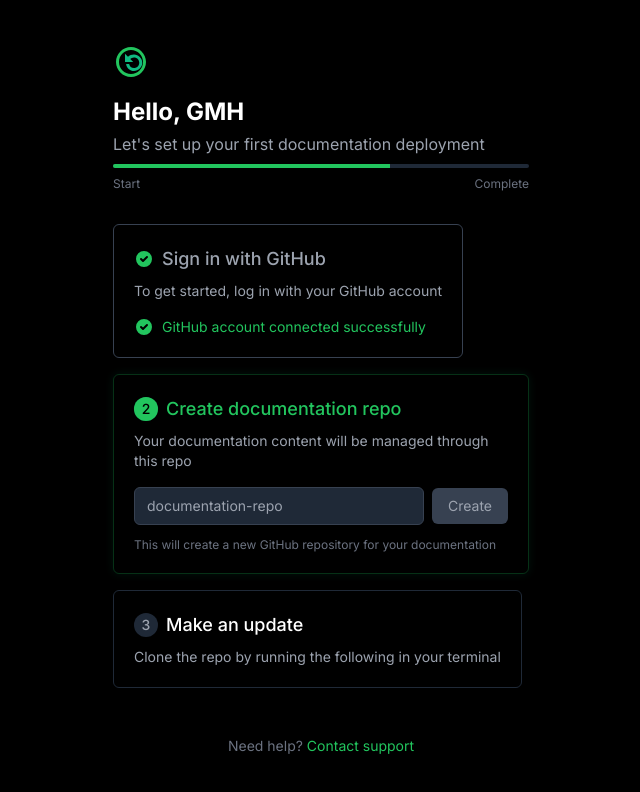
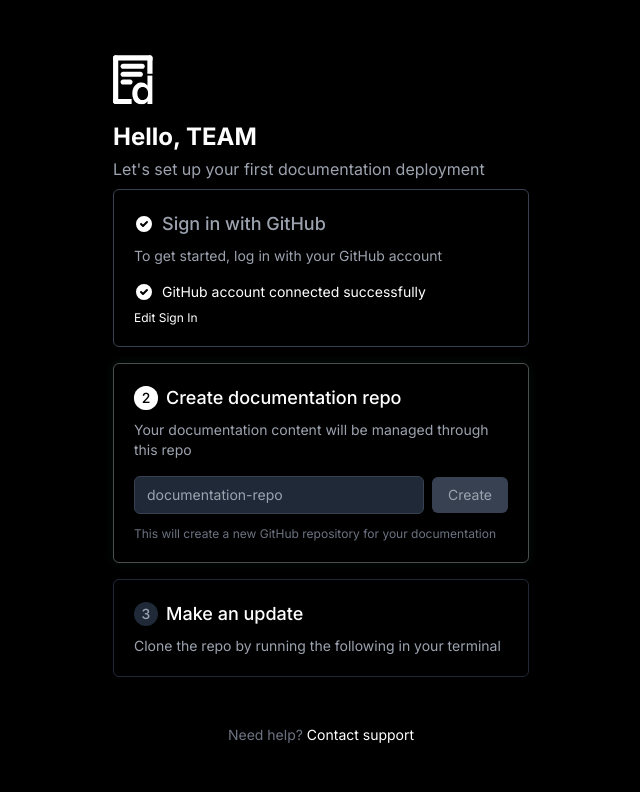
Before and after one commit to giannihart/flow-signup-clone, a React (Vite) app: page / in a window 1280 px wide. Both pictures are taken after a click on the button "Login with GitHub". Shown: the top 792 px of the page, without its empty margins (319-959 px from the left). Built offline with nearby package versions, Linux system fonts and the light colour scheme.

Commit message:
updated colors

```diff
--- a/src/components/Logo.tsx
+++ b/src/components/Logo.tsx
@@ -1,25 +1,29 @@
-
 import React from "react";
 
 const Logo = () => {
   return (
     <div className="flex items-center mb-4">
       <svg
-        width="36"
-        height="36"
-        viewBox="0 0 36 36"
+        width="40"
+        height="50"
+        viewBox="0 0 80 99"
         fill="none"
         xmlns="http://www.w3.org/2000/svg"
-        className="text-green-500"
+        className="text-white"
       >
-        <path
-          d="M18 3C9.75 3 3 9.75 3 18C3 26.25 9.75 33 18 33C26.25 33 33 26.25 33 18C33 9.75 26.25 3 18 3ZM18 30C11.4 30 6 24.6 6 18C6 11.4 11.4 6 18 6C24.6 6 30 11.4 30 18C30 24.6 24.6 30 18 30Z"
-          fill="currentColor"
-        />
-        <path
-          d="M21 10.5C18.75 10.5 16.5 11.25 15 12.75L12 9.75V18H20.25L17.25 15C18 14.25 19.5 13.5 21 13.5C24 13.5 26.25 15.75 26.25 18.75C26.25 21.75 24 24 21 24C18.375 24 16.5 22.125 16.125 19.875H13.125C13.5 23.625 16.875 27 21 27C25.5 27 29.25 23.25 29.25 18.75C29.25 14.25 25.5 10.5 21 10.5Z"
-          fill="#10B981"
-        />
+        <mask id="mask0_172_451" style={{maskType: "luminance"}} maskUnits="userSpaceOnUse" x="38" y="39" width="42" height="60">
+          <path d="M38.0137 39.9199H79.342V98.2922H38.0137V39.9199Z" fill="white"/>
+        </mask>
+        <g mask="url(#mask0_172_451)">
+          <path d="M57.0321 98.2556C53.3875 98.2556 50.1661 97.3359 47.3678 95.4964C44.5744 93.6497 42.4023 91.0813 40.8589 87.7914C39.313 84.5064 38.54 80.7199 38.54 76.4369C38.54 72.149 39.313 68.3625 40.8589 65.0726C42.4023 61.7851 44.5744 59.2192 47.3678 57.3798C50.1661 55.533 53.3875 54.6084 57.0321 54.6084C59.5246 54.6084 61.7089 55.0463 63.5777 55.9195C65.4465 56.7903 67.2296 58.4218 68.9272 60.814V40.4189H79.0391V97.4312H68.9272V92.1282C67.2296 94.4691 65.4465 96.0737 63.5777 96.9469C61.7089 97.8202 59.5246 98.2556 57.0321 98.2556ZM59.3509 89.5844C62.592 89.5844 65.2117 88.3662 67.2076 85.9226C69.2036 83.4839 70.2016 80.3212 70.2016 76.4369C70.2016 72.5477 69.2036 69.385 67.2076 66.9414C65.2117 64.5002 62.592 63.2796 59.3509 63.2796C56.1564 63.2796 53.5856 64.5124 51.6337 66.9805C49.6891 69.4461 48.718 72.599 48.718 76.4369C48.718 80.2209 49.6891 83.3592 51.6337 85.8492C53.5856 88.3393 56.1564 89.5844 59.3509 89.5844Z" fill="currentColor"/>
+        </g>
+        <path d="M68.6973 5.16603C68.6973 2.31291 71.0102 0 73.8633 0C76.7164 0 79.0293 2.31291 79.0293 5.16604V37.1015H68.6973V5.16603Z" fill="currentColor"/>
+        <path d="M0.129883 5C0.129883 2.23858 2.36846 0 5.12988 0H74.0293C76.7908 0 79.0294 2.23858 79.0294 5V10.3321H0.129883V5Z" fill="currentColor"/>
+        <path d="M15.1582 21.8273C15.1582 19.11 17.361 16.9072 20.0782 16.9072H58.6111C61.3283 16.9072 63.5311 19.11 63.5311 21.8273C63.5311 24.8162 61.108 27.2393 58.1191 27.2393H20.5702C17.5813 27.2393 15.1582 24.8162 15.1582 21.8273Z" fill="currentColor"/>
+        <path d="M15.1582 37.795C15.1582 35.0778 17.361 32.875 20.0782 32.875H54.8539C57.5712 32.875 59.774 35.0778 59.774 37.795C59.774 40.784 57.3509 43.2071 54.3619 43.2071H20.5702C17.5813 43.2071 15.1582 40.784 15.1582 37.795Z" fill="currentColor"/>
+        <path d="M15.1582 53.2931C15.1582 50.5758 17.361 48.373 20.0782 48.373H34.1898C36.907 48.373 39.1098 50.5758 39.1098 53.2931C39.1098 56.2821 36.6868 58.7051 33.6978 58.7051H20.5702C17.5813 58.7051 15.1582 56.2821 15.1582 53.2931Z" fill="currentColor"/>
+        <path d="M0.129883 5.16604C0.129883 2.31292 2.4428 0 5.29592 0V0C8.14904 0 10.462 2.31291 10.462 5.16604V97.6851H5.12988C2.36846 97.6851 0.129883 95.4465 0.129883 92.6851V5.16604Z" fill="currentColor"/>
+        <path d="M0.129883 92.5186C0.129883 89.6655 2.4428 87.3525 5.29592 87.3525H37.2314V97.6846H5.29592C2.44279 97.6846 0.129883 95.3717 0.129883 92.5186Z" fill="currentColor"/>
       </svg>
     </div>
   );
--- a/src/components/ProgressIndicator.tsx
+++ b/src/components/ProgressIndicator.tsx
@@ -1,4 +1,3 @@
-
 import React from "react";
 
 interface ProgressIndicatorProps {
@@ -14,7 +13,7 @@ const ProgressIndicator: React.FC<ProgressIndicatorProps> = ({
     <div className="w-full mb-8">
       <div className="w-full h-1 bg-gray-800 rounded-full overflow-hidden">
         <div
-          className="h-full bg-green-500 transition-all duration-500 ease-in-out"
+          className="h-full bg-white transition-all duration-500 ease-in-out"
           style={{ width: `${(currentStep / totalSteps) * 100}%` }}
         ></div>
       </div>
--- a/src/components/SignupFlow.tsx
+++ b/src/components/SignupFlow.tsx
@@ -1,16 +1,14 @@
-
 import React, { useState, useEffect } from "react";
 import Logo from "@/components/Logo";
 import GitHubButton from "@/components/GitHubButton";
 import StepCard from "@/components/StepCard";
 import Accordion from "@/components/Accordion";
-import ProgressIndicator from "@/components/ProgressIndicator";
 
 interface SignupFlowProps {
   initialUserName?: string;
 }
 
-const SignupFlow: React.FC<SignupFlowProps> = ({ initialUserName = "GMH" }) => {
+const SignupFlow: React.FC<SignupFlowProps> = ({ initialUserName = "TEAM" }) => {
   const [userName, setUserName] = useState(initialUserName);
   const [currentStep, setCurrentStep] = useState(1);
   const [isGithubAuthorized, setIsGithubAuthorized] = useState(false);
@@ -82,12 +80,12 @@ const SignupFlow: React.FC<SignupFlowProps> = ({ initialUserName = "GMH" }) => {
       if (button) {
         const originalText = button.textContent;
         button.textContent = 'Copied!';
-        button.classList.add('bg-green-600', 'text-white');
+        button.classList.add('bg-white', 'text-black');
         button.classList.remove('bg-gray-700', 'text-gray-300');
 
         setTimeout(() => {
           button.textContent = originalText;
-          button.classList.remove('bg-green-600', 'text-white');
+          button.classList.remove('bg-white', 'text-black');
           button.classList.add('bg-gray-700', 'text-gray-300');
         }, 2000);
       }
@@ -105,6 +103,23 @@ const SignupFlow: React.FC<SignupFlowProps> = ({ initialUserName = "GMH" }) => {
           button.classList.remove('bg-red-600');
         }, 2000);
       }
+    }
+  };
+
+  const resetStep = (stepToReset: number) => {
+    switch (stepToReset) {
+      case 1:
+        setIsGithubAuthorized(false);
+        setEmail("");
+        setPassword("");
+        setCurrentStep(1);
+        break;
+      case 2:
+        setRepoName("");
+        setCurrentStep(2);
+        break;
+      default:
+        break;
     }
   };
 
@@ -126,8 +141,6 @@ const SignupFlow: React.FC<SignupFlowProps> = ({ initialUserName = "GMH" }) => {
       <h1 className="text-2xl font-bold mb-1">Hello, {userName}</h1>
       <p className="text-gray-400 mb-2">Let's set up your first documentation deployment</p>
 
-      <ProgressIndicator totalSteps={3} currentStep={currentStep} />
-
       <StepCard
         stepNumber={1}
         title="Sign in with GitHub"
@@ -145,7 +158,7 @@ const SignupFlow: React.FC<SignupFlowProps> = ({ initialUserName = "GMH" }) => {
               {isLoading && currentStep === 1 ? "Connecting..." : "Login with GitHub"}
             </GitHubButton>
 
-            <div className="mt-4">
+            <div className="mt-4 w-full">
               <Accordion title="Don't want to authorize GitHub OAuth?">
                 <div className="flex flex-col space-y-3 animate-slide-up opacity-0">
                   <input
@@ -178,11 +191,18 @@ const SignupFlow: React.FC<SignupFlowProps> = ({ initialUserName = "GMH" }) => {
             </div>
           </>
         ) : (
-          <div className="text-green-500 flex items-center animate-slide-up">
+          <div className="text-white flex items-center animate-slide-up">
             <svg xmlns="http://www.w3.org/2000/svg" className="h-5 w-5 mr-2" viewBox="0 0 20 20" fill="currentColor">
               <path fillRule="evenodd" d="M10 18a8 8 0 100-16 8 8 0 000 16zm3.707-9.293a1 1 0 00-1.414-1.414L9 10.586 7.707 9.293a1 1 0 00-1.414 1.414l2 2a1 1 0 001.414 0l4-4z" clipRule="evenodd" />
             </svg>
             GitHub account connected successfully
+          </div>
+        )}
+
+        {currentStep > 1 && (
+          <div className="text-xs text-white hover:underline mt-2 cursor-pointer"
+               onClick={() => resetStep(1)}>
+            Edit Sign In
           </div>
         )}
       </StepCard>
@@ -210,7 +230,7 @@ const SignupFlow: React.FC<SignupFlowProps> = ({ initialUserName = "GMH" }) => {
                 onClick={handleCreateRepo}
                 disabled={!repoName.trim() || currentStep > 2 || isLoading}
                 className={`px-4 py-2 rounded-md whitespace-nowrap ${
-                  repoName.trim() && currentStep === 2 && !isLoading ? "bg-green-600 hover:bg-green-700" : "bg-gray-700 cursor-not-allowed"
+                  repoName.trim() && currentStep === 2 && !isLoading ? "bg-white hover:bg-gray-100" : "bg-gray-700 cursor-not-allowed"
                 } transition-colors`}
               >
                 {isLoading && currentStep === 2 ? "Creating..." : "Create"}
@@ -226,13 +246,20 @@ const SignupFlow: React.FC<SignupFlowProps> = ({ initialUserName = "GMH" }) => {
             )}
 
             {currentStep > 2 && (
-              <div className="text-green-500 flex items-center animate-slide-up">
+              <div className="text-white flex items-center animate-slide-up">
                 <svg xmlns="http://www.w3.org/2000/svg" className="h-5 w-5 mr-2" viewBox="0 0 20 20" fill="currentColor">
                   <path fillRule="evenodd" d="M10 18a8 8 0 100-16 8 8 0 000 16zm3.707-9.293a1 1 0 00-1.414-1.414L9 10.586 7.707 9.293a1 1 0 00-1.414 1.414l2 2a1 1 0 001.414 0l4-4z" clipRule="evenodd" />
                 </svg>
                 Repository created successfully
               </div>
             )}
+          </div>
+        )}
+
+        {currentStep > 2 && (
+          <div className="text-xs text-white hover:underline mt-2 cursor-pointer"
+               onClick={() => resetStep(2)}>
+            Edit Repository
           </div>
         )}
       </StepCard>
@@ -260,9 +287,22 @@ const SignupFlow: React.FC<SignupFlowProps> = ({ initialUserName = "GMH" }) => {
         )}
       </StepCard>
 
+      {currentStep === 3 && (
+        <button
+          onClick={() => {/* Add continue logic */}}
+          className="w-full mt-4 py-3 bg-gray-800 text-white rounded-md
+            hover:bg-white hover:text-black
+            active:bg-gray-200
+            transition-colors duration-300
+            focus:outline-none focus:ring-2 focus:ring-gray-600"
+        >
+          Continue
+        </button>
+      )}
+
       <div className="w-full text-center mt-8">
         <p className="text-sm text-gray-500">
-          Need help? <a href="#" className="text-green-500 hover:underline">Contact support</a>
+          Need help? <a href="#" className="text-white hover:underline">Contact support</a>
         </p>
       </div>
     </div>
--- a/src/components/StepCard.tsx
+++ b/src/components/StepCard.tsx
@@ -1,4 +1,3 @@
-
 import React, { ReactNode } from "react";
 
 interface StepCardProps {
@@ -19,18 +18,18 @@ const StepCard: React.FC<StepCardProps> = ({
   return (
     <div
       data-step={stepNumber}
-      className={`border rounded-md p-5 mb-4 transition-all duration-300 animate-fade-in
-        ${active ? "border-green-600/30" : completed ? "border-gray-700" : "border-gray-800"}
+      className={`border rounded-md p-5 mb-4 w-full transition-all duration-300 animate-fade-in
+        ${active ? "border-white/30" : completed ? "border-gray-700" : "border-gray-800"}
         ${active ? "shadow-[0_0_10px_rgba(16,185,129,0.1)]" : ""}
       `}
     >
       <h3 className={`text-lg font-medium mb-2 flex items-center
-        ${active ? "text-green-500" : completed ? "text-gray-400" : "text-white"}
+        ${active ? "text-white" : completed ? "text-gray-400" : "text-white"}
       `}>
         {completed ? (
           <svg
             xmlns="http://www.w3.org/2000/svg"
-            className="h-5 w-5 mr-2 text-green-500"
+            className="h-5 w-5 mr-2 text-white"
             viewBox="0 0 20 20"
             fill="currentColor"
             style={{ animation: 'checkmarkAnimation 0.5s ease-out forwards' }}
@@ -39,7 +38,7 @@ const StepCard: React.FC<StepCardProps> = ({
           </svg>
         ) : (
           <span className={`inline-flex items-center justify-center w-6 h-6 rounded-full mr-2 text-sm
-            ${active ? "bg-green-500 text-black animate-pulse" : "bg-gray-800 text-gray-400"}
+            ${active ? "bg-white text-black animate-pulse" : "bg-gray-800 text-gray-400"}
           `}>
             {stepNumber}
           </span>
--- a/src/index.css
+++ b/src/index.css
@@ -100,7 +100,7 @@
   }
 
   html {
-    @apply selection:bg-green-500/30 selection:text-white;
+    @apply selection:bg-white/30 selection:text-white;
   }
 }
 
@@ -126,9 +126,9 @@
   }
 
   @keyframes pulse {
-    0% { box-shadow: 0 0 0 0 rgba(16, 185, 129, 0.4); }
-    70% { box-shadow: 0 0 0 10px rgba(16, 185, 129, 0); }
-    100% { box-shadow: 0 0 0 0 rgba(16, 185, 129, 0); }
+    0% { box-shadow: 0 0 0 0 rgba(255, 255, 255, 0.4); }
+    70% { box-shadow: 0 0 0 10px rgba(255, 255, 255, 0); }
+    100% { box-shadow: 0 0 0 0 rgba(255, 255, 255, 0); }
   }
 
   .animate-fade-in {
```
Also changed, not shown: src/lib/Group 19-4.svg (added).
